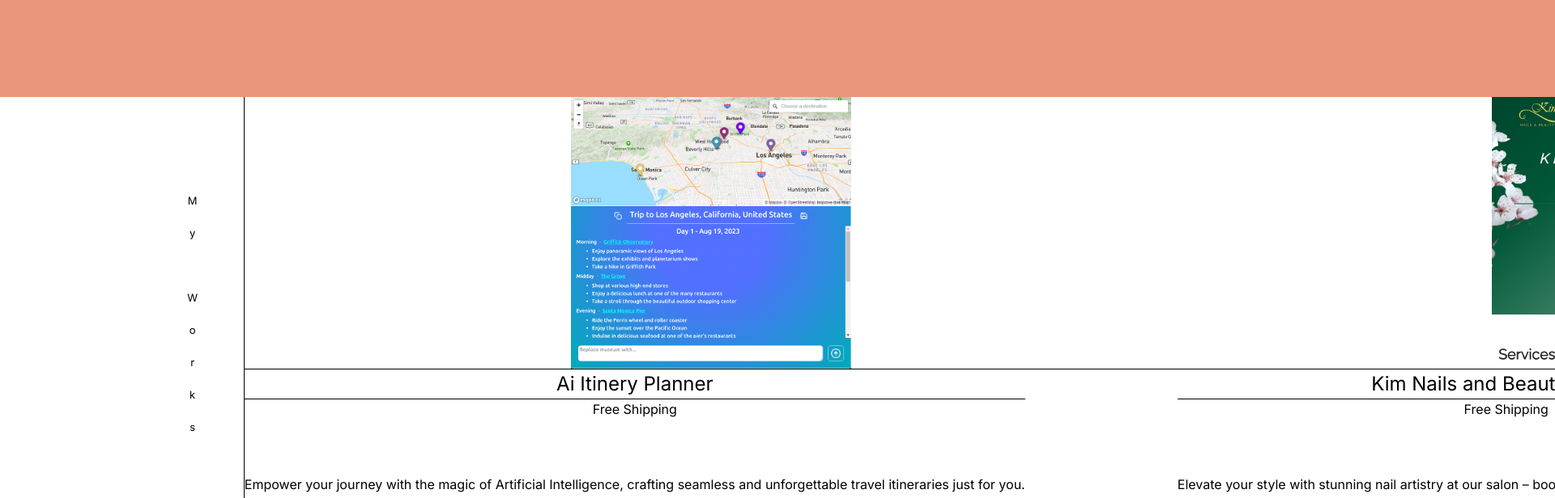
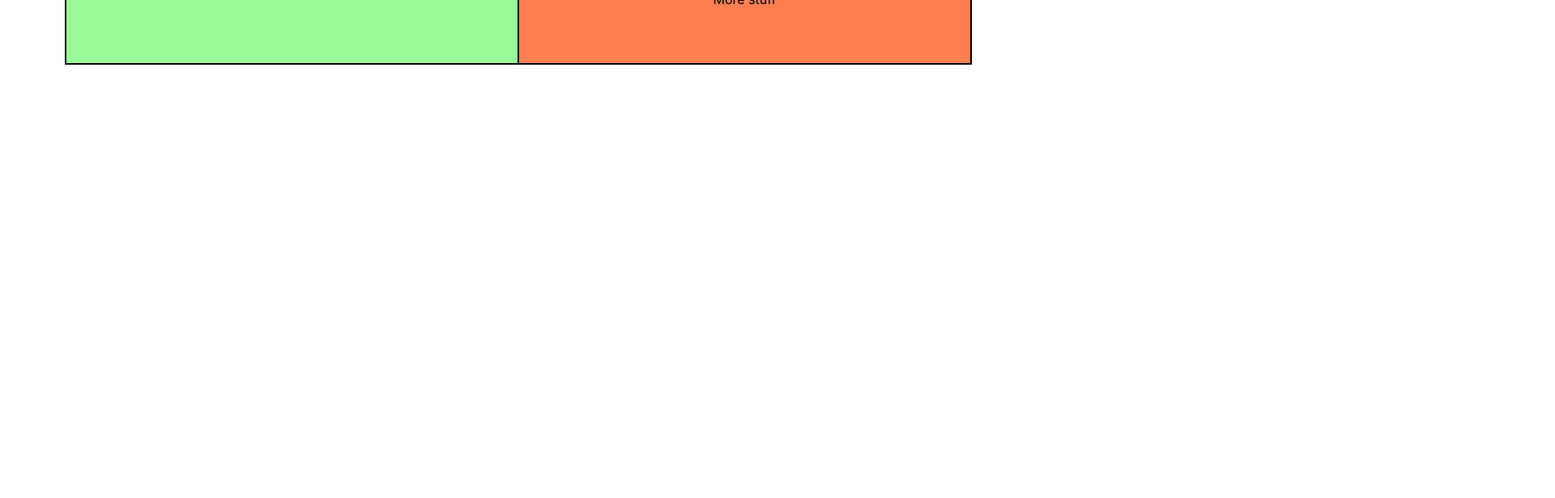
Before and after one commit to lam-tu-tr/Frontend-times, a Next.js app: page / in a window 1280 px wide. Shown: the part 1160-1776 px from the top of the page at 81% size, 1920 px wide, since content can reach past the window. After the commit the page ends 1320 px from the top, so only its background shows below. Built offline with nearby package versions, Linux system fonts and the light colour scheme.

Commit message:
Grid layout initial setup

```diff
--- a/app/components/About/About.module.scss
+++ b/app/components/About/About.module.scss
@@ -1,7 +1,7 @@
 @use "../../sass/mixins.scss";
 
 #about {
-  height: 80svh;
+  grid-area: about;
   background-color: darksalmon;
   @include mixins.flexCenter();
   section {
--- a/app/components/Hero/Hero.tsx
+++ /dev/null
@@ -1,23 +0,0 @@
-import React from "react";
-import Image from "next/image";
-import styles from "./Hero.module.scss";
-
-import LamTypesPNG from "../../assets/Lamtypes.png";
-
-export default function Hero() {
-  return (
-    <div id={styles.hero}>
-      <section>
-        <p>Hello, welcome to my page</p>
-        <aside>
-          <Image
-            src={LamTypesPNG}
-            alt="Landscape picture"
-            // width={300}
-            // height={300}
-          />
-        </aside>
-      </section>
-    </div>
-  );
-}
--- a/app/components/Hero/Hero.module.scss
+++ b/app/components/Intro/Intro.module.scss
@@ -1,7 +1,8 @@
 @use "../../sass/mixins.scss";
 
-#hero {
-  height: 80svh;
+#intro {
+  // height: 80svh;
+  grid-area: intro;
   background-color: cornflowerblue;
   @include mixins.flexCenter();
   section {
--- /dev/null
+++ b/app/components/Intro/Intro.tsx
@@ -0,0 +1,15 @@
+import React from "react";
+import Image from "next/image";
+import styles from "./Intro.module.scss";
+
+import LamTypesPNG from "../../assets/Lamtypes.png";
+
+export default function Intro() {
+  return (
+    <div id={styles.intro}>
+      <section>
+        <p>Hello, welcome to my page</p>
+      </section>
+    </div>
+  );
+}
--- a/app/components/Nav/Nav.module.scss
+++ b/app/components/Nav/Nav.module.scss
@@ -2,12 +2,12 @@
 
 #nav {
   background-color: red;
-  height: 6svh;
+  height: 5svh;
   display: flex;
   flex-direction: column;
   justify-content: flex-end;
   padding: 0.5rem 0.5rem 0 0.5rem;
-  position: fixed;
+  // position: fixed;
   width: 100%;
   ul {
     display: flex;
--- /dev/null
+++ b/app/components/Tech/Tech.module.scss
@@ -0,0 +1,4 @@
+#tech {
+  grid-area: tech;
+  background-color: darkorange;
+}
--- /dev/null
+++ b/app/components/Tech/Tech.tsx
@@ -0,0 +1,6 @@
+import React from "react";
+import style from "./Tech.module.scss";
+
+export default function Tech() {
+  return <div id={style.tech}>Tech</div>;
+}
--- a/app/components/Works/Works.module.scss
+++ b/app/components/Works/Works.module.scss
@@ -2,81 +2,82 @@
 
 #works {
   @include mixins.flexCenter();
-  height: 70svh;
-  h1 {
-    writing-mode: vertical-lr;
-    text-orientation: upright;
-    font-size: small;
-    @include mixins.flexCenter();
-    letter-spacing: 1.5rem;
-    block-size: 10svw;
-  }
-  > ul {
-    //* =========Horizontal scroll settings=========
-    display: grid;
-    grid-auto-flow: column;
-    grid-auto-columns: 90svw;
-    overflow-x: scroll;
-    //* Scroll snap
-    scroll-snap-type: inline mandatory;
-    scroll-padding-inline: 1rem;
-    > * {
-      scroll-snap-align: center;
-    }
-    //* =============================================
-    height: 100%;
-    width: 90%;
-    border-left: 1px solid black;
+  grid-area: works;
+  background-color: darkmagenta;
+  // h1 {
+  //   writing-mode: vertical-lr;
+  //   text-orientation: upright;
+  //   font-size: small;
+  //   @include mixins.flexCenter();
+  //   letter-spacing: 1.5rem;
+  //   block-size: 10svw;
+  // }
+  // > ul {
+  //   //* =========Horizontal scroll settings=========
+  //   display: grid;
+  //   grid-auto-flow: column;
+  //   grid-auto-columns: 90svw;
+  //   overflow-x: scroll;
+  //   //* Scroll snap
+  //   scroll-snap-type: inline mandatory;
+  //   scroll-padding-inline: 1rem;
+  //   > * {
+  //     scroll-snap-align: center;
+  //   }
+  //   //* =============================================
+  //   height: 100%;
+  //   width: 90%;
+  //   border-left: 1px solid black;
 
-    li {
-      @include mixins.flex(column, center, center, center);
+  //   li {
+  //     @include mixins.flex(column, center, center, center);
 
-      div {
-        width: 100%;
-      }
-      div:first-child {
-        @include mixins.flexCenter();
-        flex-basis: 60%;
-        padding: 3rem;
-        position: relative;
-        width: 90%;
-        // aspect-ratio: 1/1;
-        object-fit: contain;
-      }
-      div:last-child {
-        display: flex;
-        flex-direction: row;
+  //     div {
+  //       width: 100%;
+  //     }
+  //     div:first-child {
+  //       @include mixins.flexCenter();
+  //       flex-basis: 60%;
+  //       padding: 3rem;
+  //       position: relative;
+  //       width: 90%;
+  //       // aspect-ratio: 1/1;
+  //       object-fit: contain;
+  //     }
+  //     div:last-child {
+  //       display: flex;
+  //       flex-direction: row;
 
-        flex-basis: 40%;
-        border-top: 1px solid black;
-        h3 {
-          font-size: var(--font-size-large);
-          border-bottom: 1px solid black;
-        }
-        article {
-          display: flex;
-          flex-direction: column;
-          justify-content: flex-start;
-          border-bottom: 1px solid black;
-          h3 {
-            text-align: center;
-          }
-          aside {
-            text-align: center;
-          }
-          p {
-            @include mixins.flexCenter();
-            flex-grow: 4;
-          }
-        }
-        > p {
-          flex-basis: 10%;
-          writing-mode: vertical-lr;
-          text-orientation: upright;
-          border-left: 1px solid black;
-          @include mixins.flex(row, flex-end, center, center);
-        }
-      }
-    }
-  }
+  //       flex-basis: 40%;
+  //       border-top: 1px solid black;
+  //       h3 {
+  //         font-size: var(--font-size-large);
+  //         border-bottom: 1px solid black;
+  //       }
+  //       article {
+  //         display: flex;
+  //         flex-direction: column;
+  //         justify-content: flex-start;
+  //         border-bottom: 1px solid black;
+  //         h3 {
+  //           text-align: center;
+  //         }
+  //         aside {
+  //           text-align: center;
+  //         }
+  //         p {
+  //           @include mixins.flexCenter();
+  //           flex-grow: 4;
+  //         }
+  //       }
+  //       > p {
+  //         flex-basis: 10%;
+  //         writing-mode: vertical-lr;
+  //         text-orientation: upright;
+  //         border-left: 1px solid black;
+  //         @include mixins.flex(row, flex-end, center, center);
+  //       }
+  //     }
+  //   }
+  // }
 }
--- a/app/components/Works/Works.tsx
+++ b/app/components/Works/Works.tsx
@@ -76,7 +76,7 @@ export default function Works() {
   return (
     <section id={styles.works}>
       <h1>My Works</h1>
-      <ul>{projects}</ul>
+      {/* <ul>{projects}</ul> */}
     </section>
   );
 }
--- a/app/globals.scss
+++ b/app/globals.scss
@@ -67,14 +67,18 @@ body {
     )
     rgb(var(--background-start-rgb));
 } */
-
 body {
+  padding: 5rem;
+}
+main {
+  background-color: darkgrey;
+  height: 100svh;
   display: grid;
   grid-template-columns: repeat(6, 1fr);
   grid-template-rows: auto;
-  grid-area: "nav nav nav nav nav nav" "intro intro intro works works works"
-    "intro intro intro works works works" "about about about works works works"
-    "contact contact other other other other"
-    "contact contact footer footer footer footer"
-    "footer footer footer footer footer footer";
+  grid-template-areas:
+    "intro intro intro intro works works"
+    "intro intro intro intro works works"
+    "about about about about works works"
+    "tech tech tech tech tech tech";
 }
--- a/app/page.tsx
+++ b/app/page.tsx
@@ -1,14 +1,16 @@
 import Image from "next/image";
 import About from "./components/About/About";
-import Hero from "./components/Hero/Hero";
 import Works from "./components/Works/Works";
+import Intro from "./components/Intro/Intro";
+import Tech from "./components/Tech/Tech";
 
 export default function Home() {
   return (
-    <main className="flex min-h-screen flex-col ">
-      <Hero></Hero>
+    <main>
+      <Intro></Intro>
       <About></About>
       <Works></Works>
+      <Tech></Tech>
     </main>
   );
 }
```
